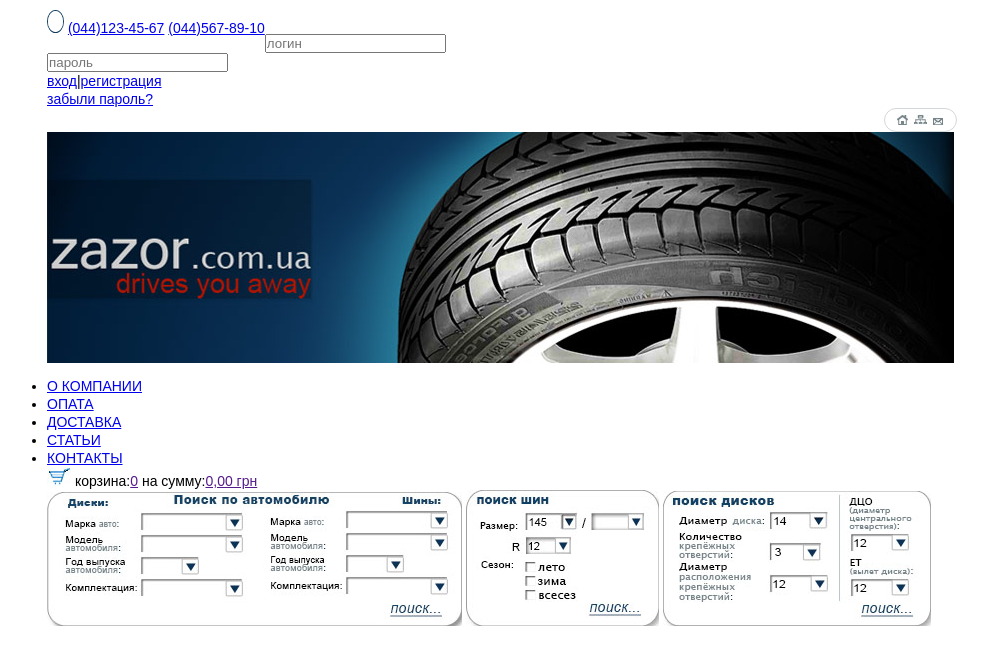
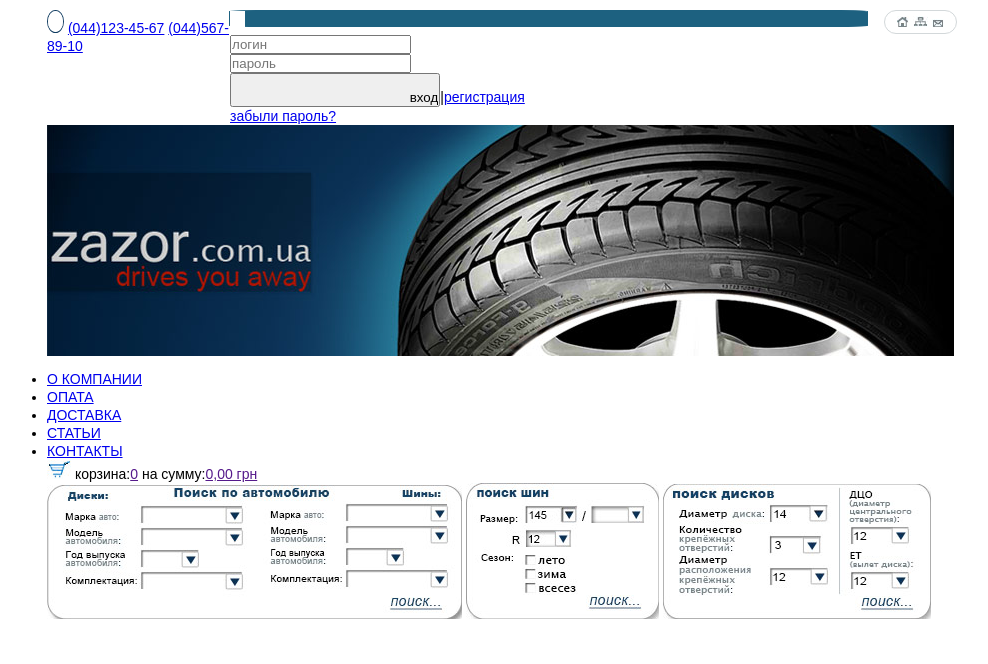
Before and after one commit to Marusya1/Homework_repository, a plain HTML site: page Home_6/index.html in a window 1280 px wide. Shown: the whole page, without its empty margins (138-1126 px from the left). Drawn offline with Linux system fonts and the light colour scheme.

Commit message:
added home_5

```diff
--- a/Home_5/css/style.css
+++ b/Home_5/css/style.css
@@ -40,6 +40,7 @@ header {
 	background: #085697;
 	height: auto;
 	width: 100%;
+	margin-bottom: 50px;
 }
 
 .block1 {
@@ -104,9 +105,7 @@ header {
 	display: block;
 	width: 560px;
 	height: 600px;
-	padding-top: 150px;
 	margin: 0 auto;
-/*	padding-left: 650px;*/
 	text-align: center;
 }
 .clearfix:after {
@@ -213,12 +212,13 @@ input[type="password"]:focus {
     background: linear-gradient(to bottom,  rgba(80,174,219,1) 0%,rgba(46,122,196,1) 100%);
 	border: none;
 }
-footer {
-	display: table-cell;
-	overflow: hidden;
+.last {
+/*	display: table-cell;
+	overflow: hidden;*/
 	margin-top: 10px;
+	margin-bottom: 20px;
 	width: 100%;
 	text-align: center;
 	color: #ccc;
-	display: block;
+/*	display: block;*/
 }
--- a/Home_6/css/style.css
+++ b/Home_6/css/style.css
@@ -28,13 +28,14 @@ body, html {
 
 /* --- HEADER --- */
 header {
-	display: inline-block;
+/*	display: inline-block;*/
 	width: 100%;
 	height: auto;
 	margin: 10px 0;
 }
 .contacts {
 	float: left;
+	width: 20%;
 }
 .contacts img {
 	border: 1px solid #0f3b60;
@@ -43,6 +44,13 @@ header {
 }
 
 .enter {
+	display: inline-block;
+	margin: 0 auto;
+	height: 15px;
+	width: 70%;
+	border: 1px solid #1d6180;
+	background: #1d6180;
+	border-radius: 7%;
 
 }
 .home {
@@ -51,6 +59,11 @@ header {
 	padding: 2px 12px;
 	border-radius: 15px;
 }
+.clearfix:after {
+	content: ' ';
+	clear: both;
+	display: block;
+}
 
 
 /* --- FOOTER ---*/
--- a/Home_6/index.html
+++ b/Home_6/index.html
@@ -21,8 +21,8 @@
 						<img src="images/autoriz1.jpg" title="Enter">
 						<div class="row"><input type="text" name="login" placeholder="логин"></div>
 						<div class="row"><input type="password" name="password" placeholder="пароль"></div>
-						<nav><a href="#">
-						вход</a>|<a href="#">регистрация</a></nav>
+						<nav><input type="submit" value="
+						вход">|<a href="#">регистрация</a></nav>
 						<a href="#">забыли пароль?</a>
 					</div>
 					<div class="home">
@@ -30,8 +30,10 @@
 						<a href="#"><img src="images/map.jpg" title="Карта сайта"></a>
 						<a href="#"><img src="images/mail.jpg" title="напишите нам"></a>
 					</div>
-					<div class="logo">
-						<a href="#"><img src="img/logo.jpg" alt="logo"></a>
+					<div class="conteiner clearfix">
+						<div class="logo">
+							<a href="#"><img src="img/logo.jpg" alt="logo"></a>
+						</div>
 					</div>
 
 				</header>
@@ -52,13 +54,16 @@
 
 					</div>
 
-					</div>
-
 					<div class="box">
 						<img src="images/findPoAvto.jpg">
 						<img src="images/findTires.jpg">
 						<img src="images/disk.jpg">
 					</div>
+					<section class="left">
+
+
+
+					</section>
 
 
 				</main>
```
Also changed, not shown: Home_5/index.html (+6 -4 lines).
